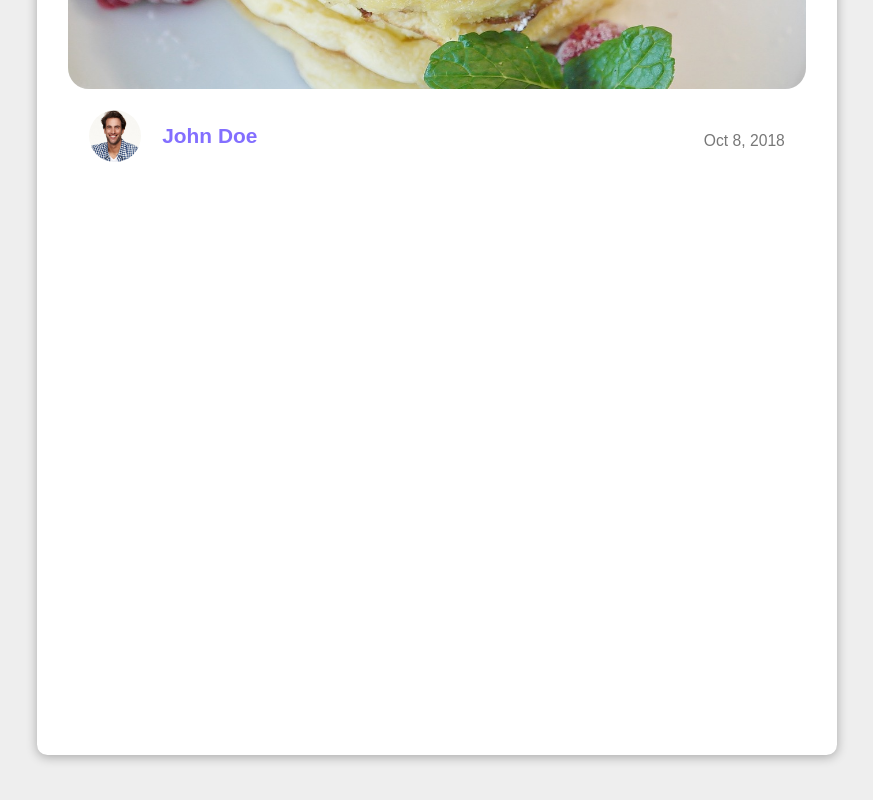
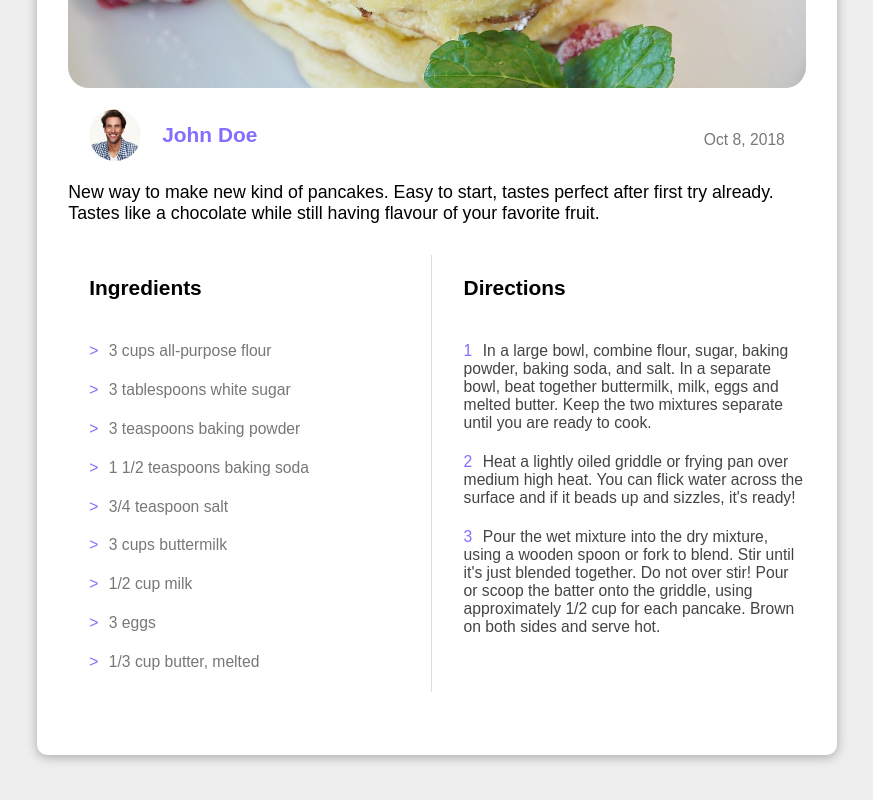
Before and after one commit to wonez/Dulce, a React app: page /post in a window 1280 px wide. Shown: the part 602-1402 px from the top of the page, without its empty margins (203-1076 px from the left). Built offline with nearby package versions, Linux system fonts and the light colour scheme.

Commit message:
single post ingredients, TODO: directions

```diff
--- a/src/containers/Post/Post.js
+++ b/src/containers/Post/Post.js
@@ -24,7 +24,23 @@ class Post extends Component {
             heading: 'Raspberry Pancakes',
             time: 25,
             difficulty: 'Beginner',
-            hearts: 131
+            hearts: 131,
+            ingredients: [
+                '3 cups all-purpose flour',
+                '3 tablespoons white sugar',
+                '3 teaspoons baking powder',
+                '1 1/2 teaspoons baking soda',
+                '3/4 teaspoon salt',
+                '3 cups buttermilk',
+                '1/2 cup milk',
+                '3 eggs',
+                '1/3 cup butter, melted'
+            ],
+            directions: [
+                'In a large bowl, combine flour, sugar, baking powder, baking soda, and salt. In a separate bowl, beat together buttermilk, milk, eggs and melted butter. Keep the two mixtures separate until you are ready to cook.',
+                "Heat a lightly oiled griddle or frying pan over medium high heat. You can flick water across the surface and if it beads up and sizzles, it's ready!",
+                "Pour the wet mixture into the dry mixture, using a wooden spoon or fork to blend. Stir until it's just blended together. Do not over stir! Pour or scoop the batter onto the griddle, using approximately 1/2 cup for each pancake. Brown on both sides and serve hot."
+            ]
         }
     }
 
@@ -52,10 +68,36 @@ class Post extends Component {
                             </div>
                             <p className={classes.Post__Date}>{date}</p>
                         </div>
-                        {/*
-                        description
-                        div
-                            ingredients
+                        <p className={classes.Post__Description}>
+                            {this.state.item.description}
+                        </p>
+                        {/* <hr className={classes.Post__Hr} /> */}
+                        <div className={classes.Post__Preparation}>
+                            <div className={classes.Post__Preparation__Ingredients}>
+                                <h3 className={classes.Post__Preparation__Heading}>Ingredients</h3>
+                                <ul className={classes.Post__Preparation__IngList}>
+                                    {this.state.item.ingredients.map( ing => {
+                                        return <li  className={classes.Post__Preparation__IngItem}
+                                                    key={ing}>
+                                                        <span className={classes.Post__Preparation__ItemTag}>&gt;</span>
+                                                        {ing}
+                                                </li>
+                                    })}
+                                </ul>
+                            </div>
+                            <div className={classes.Post__Preparation__Directions}>
+                                <h3 className={classes.Post__Preparation__Heading}>Directions</h3>
+                                <ul className={classes.Post__Preparation__DirList}>
+                                    {this.state.item.directions.map( (dir, i) => {
+                                        return <li  className={classes.Post__Preparation__DescItem}
+                                                    key={dir}>
+                                                        <span className={classes.Post__Preparation__ItemTag}>{i+1}</span>
+                                                        {dir}</li>
+                                    })}
+                                </ul>
+                            </div>
+                        </div>
+                        {/* ingredients
                             steps */}
                     </div>
                 </div>
--- a/src/containers/Post/Post.scss
+++ b/src/containers/Post/Post.scss
@@ -77,4 +77,57 @@
         font-size: 1.5rem;
         padding: 2rem 0 1rem 0;
     }
+
+    &__Description{
+        font-size: 1.7rem;
+    }
+
+    &__Hr{
+        margin: 3rem 0;
+        width: 100%;
+    }
+
+    &__Preparation{
+        display: flex;
+        width: 100%;
+        height: 500px;
+        padding: 3rem 0;
+        &__Ingredients{
+            border-right: 1px solid $color-gray-light;
+            flex: 1;
+            padding-left: 2rem;
+        }
+        &__IngList{
+            margin: 0;
+            padding: 1rem 0;
+            color: $color-gray-dark;
+            font-size: 1.5rem;
+            list-style-type: none;
+        }
+        &__IngItem{
+            padding: 1rem 0;
+        }
+        &__ItemTag{
+            padding-right: 1rem;
+            color: $color-primary-dark;
+        }
+        &__Heading{
+            font-size: 2rem;
+            padding: 2rem 0;
+        }
+        &__Directions{
+            flex: 1;
+            padding-left: 3rem;
+        }
+        &__DirList{
+            list-style-type: none;
+            margin: 0;
+            padding: 1rem 0;
+            color: $color-gray-darker;
+            font-size: 1.5rem;
+        }
+        &__DescItem{
+            padding: 1rem 0;
+        }
+    }
 }
```
